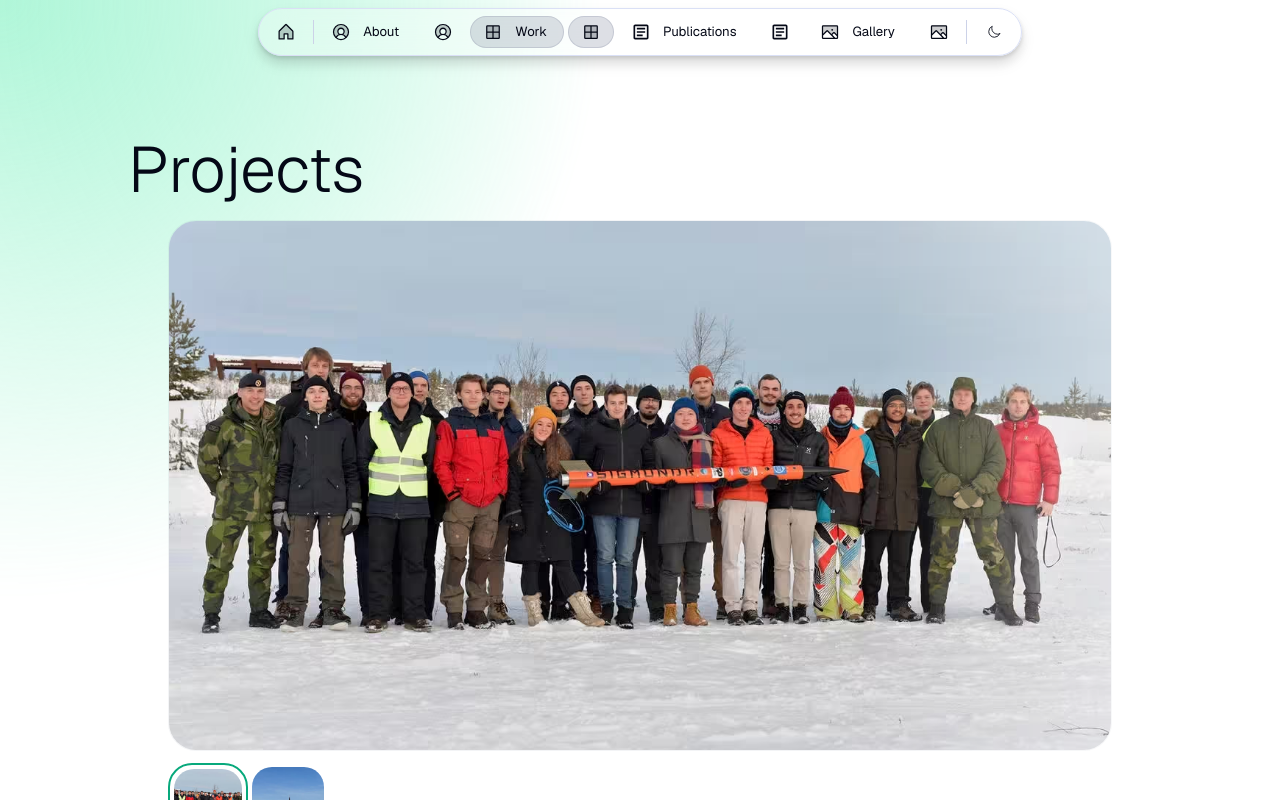
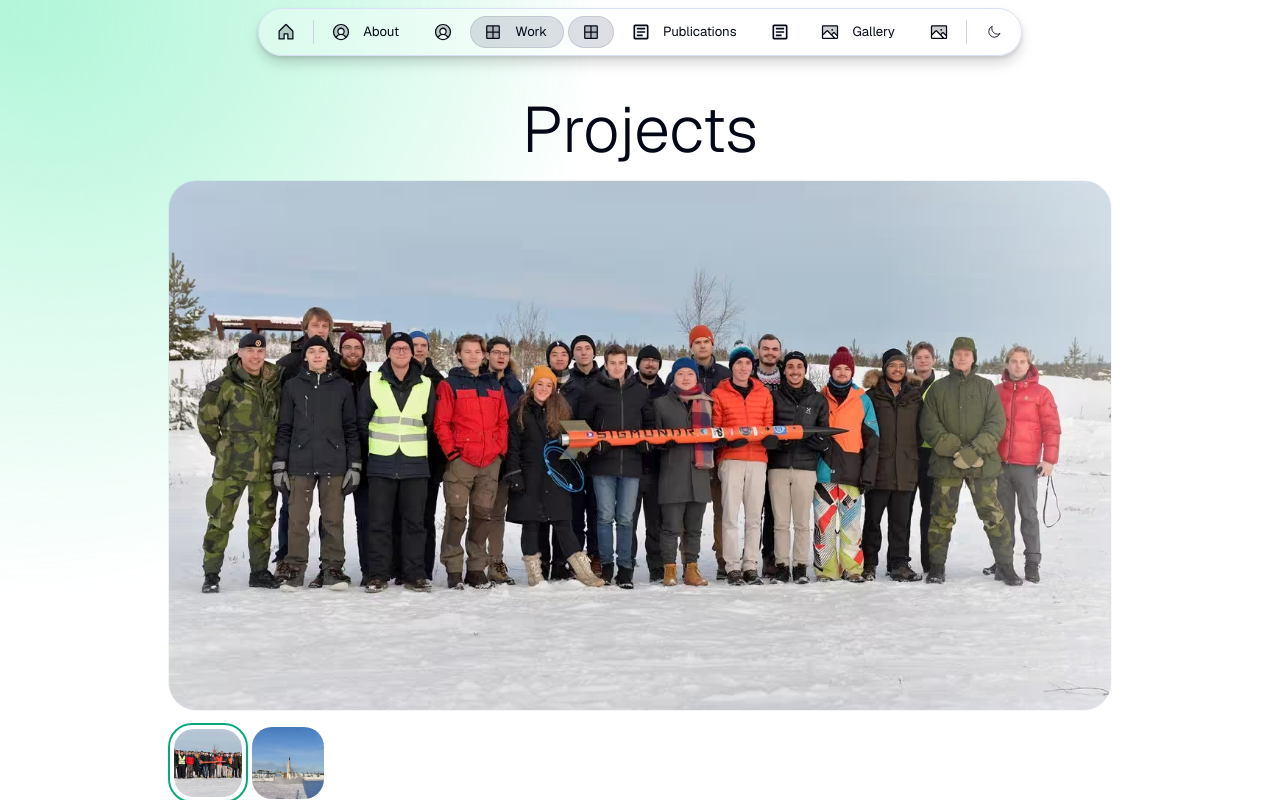
Before and after one commit to dhruvhaldar/portfolio, a Next.js app: page /work in a window 1280 px wide. Shown: the top 800 px of the page. Built offline with nearby package versions, Linux system fonts and the light colour scheme.

Commit message:
change title

```diff
--- a/src/app/gallery/page.module.css
+++ b/src/app/gallery/page.module.css
@@ -1,5 +1,5 @@
 .textAlign {
-  text-align: left;
+  text-align: center;
 }
 
 .nameHeading {
--- a/src/app/publications/page.module.css
+++ b/src/app/publications/page.module.css
@@ -1,5 +1,5 @@
 .textAlign {
-  text-align: left;
+  text-align: center;
 }
 
 .nameHeading {
--- a/src/app/work/page.module.css
+++ b/src/app/work/page.module.css
@@ -1,5 +1,5 @@
 .textAlign {
-  text-align: left;
+  text-align: center;
 }
 
 .nameHeading {
--- a/src/app/work/page.tsx
+++ b/src/app/work/page.tsx
@@ -41,7 +41,7 @@ export default function Work() {
   let allProjects = getPosts(["src", "app", "work", "projects"]);
 
   return (
-    <Column maxWidth="m" marginTop="l">
+    <Column maxWidth="m" marginTop="0">
       <Heading className={`${styles.textAlign} ${styles.nameHeading} ${styles.mediumWeight}`} marginTop="l" marginBottom="s" variant="display-default-l">
         {work.title}
       </Heading>
```
